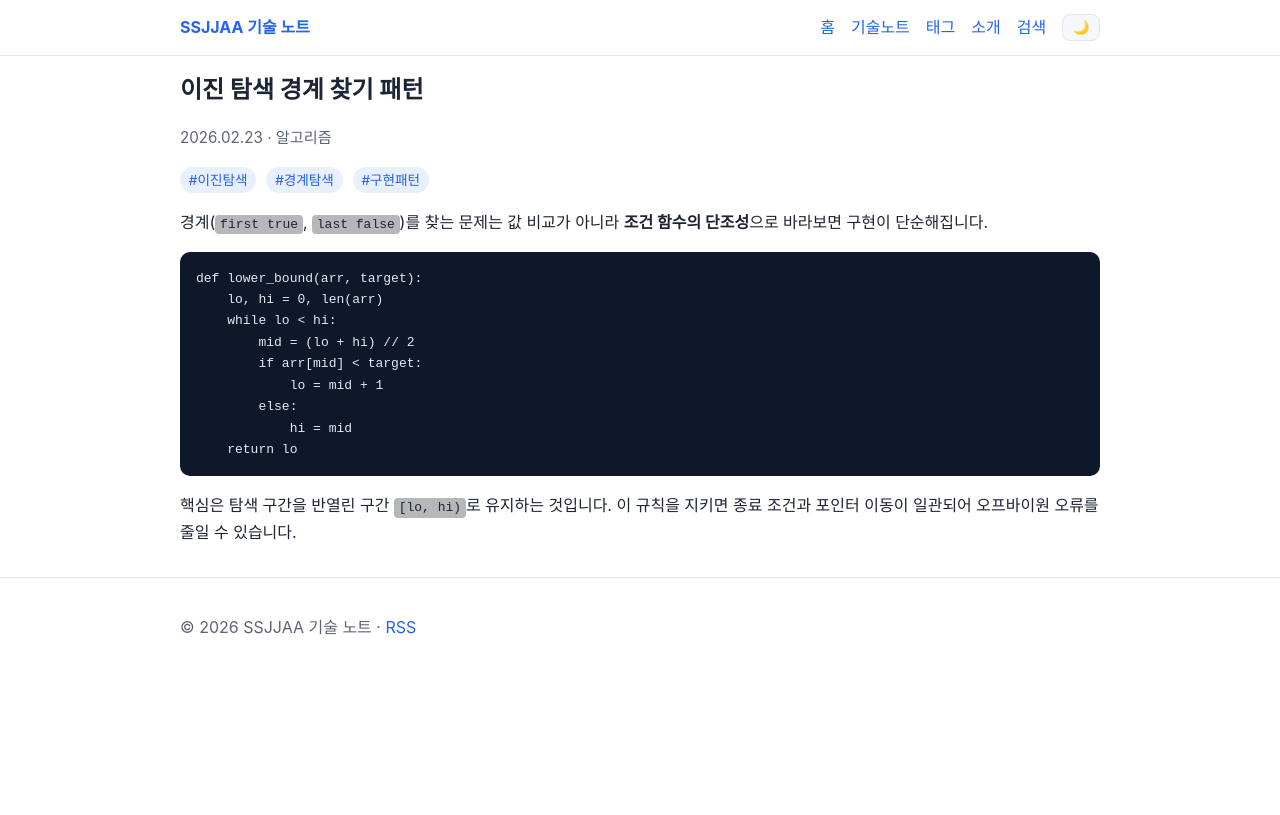
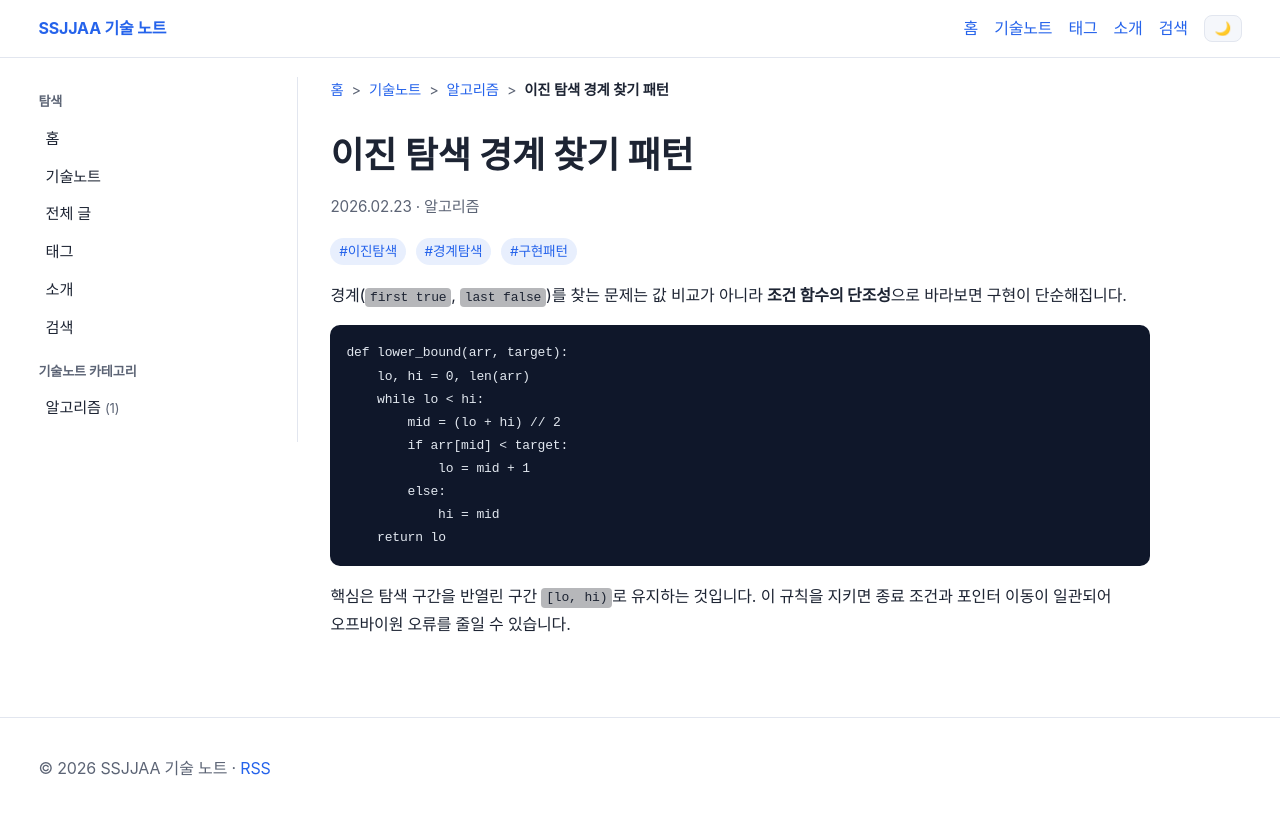
Before and after one commit to ssjjaa-algo/ssjjaa-algo.github.io, a Jekyll site: the page built from _posts/2026-02-23-first-note.md, in a window 1280 px wide. Shown: the top 815 px of the page. Built offline with Jekyll 4.4.1, drawn with Linux system fonts in a browser that asks for light colours.

Commit message:
Refactor site layout to GitHub Docs style

```diff
--- /dev/null
+++ b/_includes/sidebar.html
@@ -0,0 +1,26 @@
+<aside class="docs-sidebar" aria-label="문서 탐색">
+  <div class="docs-sidebar-inner">
+    <p class="sidebar-title">탐색</p>
+    <ul class="sidebar-links">
+      <li><a href="{{ '/' | relative_url }}">홈</a></li>
+      <li><a href="{{ '/pages/notes.html' | relative_url }}">기술노트</a></li>
+      <li><a href="{{ '/pages/posts.html' | relative_url }}">전체 글</a></li>
+      <li><a href="{{ '/pages/tags.html' | relative_url }}">태그</a></li>
+      <li><a href="{{ '/pages/about.html' | relative_url }}">소개</a></li>
+      <li><a href="{{ '/pages/search.html' | relative_url }}">검색</a></li>
+    </ul>
+
+    <p class="sidebar-title">기술노트 카테고리</p>
+    <ul class="sidebar-links sidebar-categories">
+      {% assign sorted_categories = site.categories | sort %}
+      {% for category in sorted_categories %}
+        <li>
+          <a href="{{ '/pages/notes.html#' | append: category[0] | slugify | relative_url }}">
+            {{ category[0] }}
+            <span class="count">({{ category[1] | size }})</span>
+          </a>
+        </li>
+      {% endfor %}
+    </ul>
+  </div>
+</aside>
--- a/_layouts/default.html
+++ b/_layouts/default.html
@@ -10,11 +10,15 @@
   </head>
   <body>
     {% include header.html %}
-    <main class="container">
-      {{ content }}
-    </main>
+    <div class="docs-shell container">
+      {% include sidebar.html %}
+      <main class="content-area">
+        {{ content }}
+      </main>
+    </div>
     {% include footer.html %}
     <script src="{{ '/assets/js/theme.js' | relative_url }}"></script>
+    <script src="{{ '/assets/js/docs.js' | relative_url }}"></script>
     <script src="{{ '/assets/js/search.js' | relative_url }}"></script>
   </body>
 </html>
--- a/_layouts/post.html
+++ b/_layouts/post.html
@@ -2,6 +2,19 @@
 layout: default
 ---
 <article class="post">
+  <nav class="breadcrumb" aria-label="Breadcrumb">
+    <a href="{{ '/' | relative_url }}">홈</a>
+    <span aria-hidden="true">&gt;</span>
+    <a href="{{ '/pages/notes.html' | relative_url }}">기술노트</a>
+    {% assign primary_category = page.categories | first %}
+    {% if primary_category %}
+      <span aria-hidden="true">&gt;</span>
+      <a href="{{ '/pages/notes.html#' | append: primary_category | slugify | relative_url }}">{{ primary_category }}</a>
+    {% endif %}
+    <span aria-hidden="true">&gt;</span>
+    <span class="current">{{ page.title }}</span>
+  </nav>
+
   <header>
     <h1>{{ page.title }}</h1>
     <p class="meta">{{ page.date | date: "%Y.%m.%d" }} · {% if page.categories %}{{ page.categories | join: ", " }}{% endif %}</p>
@@ -13,5 +26,10 @@ layout: default
       </p>
     {% endif %}
   </header>
-  {{ content }}
+
+  <section id="post-toc" class="toc" aria-label="문서 목차"></section>
+
+  <div class="post-content">
+    {{ content }}
+  </div>
 </article>
--- a/assets/css/main.css
+++ b/assets/css/main.css
@@ -21,31 +21,105 @@ html[data-theme="dark"] {
 }
 
 * { box-sizing: border-box; }
+html { scroll-behavior: smooth; }
 body {
   margin: 0;
-  font-family: Inter, system-ui, -apple-system, Segoe UI, Roboto, sans-serif;
+  font-family: "Pretendard", "Noto Sans KR", "Apple SD Gothic Neo", Inter, system-ui, -apple-system, Segoe UI, Roboto, sans-serif;
   background: var(--bg);
   color: var(--fg);
-  line-height: 1.65;
+  line-height: 1.78;
+  letter-spacing: -0.01em;
+  word-break: keep-all;
 }
 a { color: var(--link); text-decoration: none; }
 a:hover { text-decoration: underline; }
-.container { width: min(920px, 92vw); margin: 0 auto; }
+.container { width: min(1240px, 94vw); margin: 0 auto; }
 
-.site-header { border-bottom: 1px solid var(--border); background: var(--bg); position: sticky; top: 0; }
+.site-header { border-bottom: 1px solid var(--border); background: var(--bg); position: sticky; top: 0; z-index: 20; }
 .nav-wrap { display: flex; align-items: center; gap: 1rem; padding: 0.9rem 0; }
 .brand { font-weight: 700; margin-right: auto; }
 nav { display: flex; gap: 1rem; }
 #theme-toggle { border: 1px solid var(--border); background: var(--card); color: var(--fg); border-radius: 8px; padding: 0.3rem 0.6rem; cursor: pointer; }
 
-.hero { padding: 2.2rem 0 1.2rem; }
+.docs-shell {
+  display: grid;
+  grid-template-columns: 260px minmax(0, 1fr);
+  gap: 2rem;
+  align-items: start;
+  padding: 1.2rem 0 2.4rem;
+}
+
+.docs-sidebar {
+  position: sticky;
+  top: 4.8rem;
+  max-height: calc(100vh - 5.2rem);
+  overflow-y: auto;
+  border-right: 1px solid var(--border);
+  padding-right: 1rem;
+}
+
+.docs-sidebar-inner { padding-bottom: 1rem; }
+.sidebar-title { font-size: 0.82rem; color: var(--muted); margin: 0.8rem 0 0.35rem; font-weight: 700; }
+.sidebar-links { list-style: none; margin: 0; padding: 0; }
+.sidebar-links li a {
+  display: block;
+  padding: 0.34rem 0.45rem;
+  border-radius: 7px;
+  color: var(--fg);
+  font-size: 0.95rem;
+}
+.sidebar-links li a:hover { background: var(--card); text-decoration: none; }
+.sidebar-links .count { color: var(--muted); font-size: 0.82rem; }
+
+.content-area { min-width: 0; }
+.content-area > * { max-width: 820px; }
+
+.hero { padding: 1.2rem 0 1rem; }
 .meta { color: var(--muted); font-size: 0.95rem; }
 
 .cards { display: grid; gap: 1rem; }
 .card { background: var(--card); border: 1px solid var(--border); border-radius: 12px; padding: 1rem 1.1rem; }
 .tag { display: inline-block; background: color-mix(in oklab, var(--link) 10%, transparent); border-radius: 999px; padding: 0.1rem 0.55rem; margin-right: 0.35rem; font-size: 0.85rem; }
 
-.post h1, .page h1 { line-height: 1.2; }
+.page h1,
+.post h1 { line-height: 1.25; font-size: clamp(1.8rem, 3.2vw, 2.25rem); margin-bottom: 0.4rem; }
+.post h2,
+.post h3 { scroll-margin-top: 5.5rem; }
+
+.breadcrumb {
+  display: flex;
+  gap: 0.5rem;
+  align-items: center;
+  margin-bottom: 0.8rem;
+  color: var(--muted);
+  font-size: 0.9rem;
+  flex-wrap: wrap;
+}
+.breadcrumb .current { color: var(--fg); font-weight: 600; }
+
+.toc {
+  margin: 1rem 0 1.4rem;
+  padding: 0.75rem 0.95rem;
+  border: 1px solid var(--border);
+  border-radius: 10px;
+  background: var(--card);
+}
+.toc:empty { display: none; }
+.toc-title { margin: 0 0 0.3rem; font-size: 0.9rem; color: var(--muted); font-weight: 700; }
+.toc-list { margin: 0; padding-left: 1rem; }
+.toc-list .toc-h3 { margin-left: 0.8rem; }
+
+.heading-anchor {
+  margin-left: 0.35rem;
+  opacity: 0;
+  color: var(--muted);
+  font-weight: 400;
+}
+.post-content h2:hover .heading-anchor,
+.post-content h3:hover .heading-anchor,
+.post-content h2:focus-within .heading-anchor,
+.post-content h3:focus-within .heading-anchor { opacity: 1; text-decoration: none; }
+
 .post pre, .highlight pre {
   background: var(--code-bg);
   color: var(--code-fg);
@@ -56,7 +130,7 @@ nav { display: flex; gap: 1rem; }
 .post code { background: color-mix(in oklab, var(--card) 80%, black 20%); padding: 0.15rem 0.3rem; border-radius: 4px; }
 .post pre code { background: transparent; padding: 0; }
 
-.site-footer { border-top: 1px solid var(--border); margin-top: 2rem; padding: 1.25rem 0; color: var(--muted); }
+.site-footer { border-top: 1px solid var(--border); margin-top: 1.5rem; padding: 1.25rem 0; color: var(--muted); }
 
 .search-input {
   width: 100%;
@@ -68,7 +142,21 @@ nav { display: flex; gap: 1rem; }
   color: var(--fg);
 }
 
+@media (max-width: 980px) {
+  .docs-shell { grid-template-columns: 1fr; }
+  .docs-sidebar {
+    position: static;
+    top: auto;
+    max-height: none;
+    border-right: 0;
+    border-bottom: 1px solid var(--border);
+    padding: 0 0 0.8rem;
+    margin-bottom: 0.2rem;
+  }
+}
+
 @media (max-width: 780px) {
   .nav-wrap { flex-wrap: wrap; }
   nav { width: 100%; flex-wrap: wrap; }
+  .content-area > * { max-width: 100%; }
 }
--- /dev/null
+++ b/assets/js/docs.js
@@ -0,0 +1,63 @@
+(() => {
+  const content = document.querySelector('.post-content');
+  if (!content) return;
+
+  const slugify = (text) =>
+    text
+      .toLowerCase()
+      .trim()
+      .replace(/[\s\u00A0]+/g, '-')
+      .replace(/[^\w가-힣-]/g, '')
+      .replace(/--+/g, '-');
+
+  const headings = Array.from(content.querySelectorAll('h2, h3'));
+  if (!headings.length) return;
+
+  const usedIds = new Set();
+  headings.forEach((heading) => {
+    let id = heading.id || slugify(heading.textContent || 'section');
+    if (!id) id = 'section';
+    let candidate = id;
+    let index = 2;
+    while (usedIds.has(candidate) || document.getElementById(candidate)) {
+      candidate = `${id}-${index}`;
+      index += 1;
+    }
+    usedIds.add(candidate);
+    heading.id = candidate;
+
+    if (!heading.querySelector('.heading-anchor')) {
+      const anchor = document.createElement('a');
+      anchor.className = 'heading-anchor';
+      anchor.href = `#${candidate}`;
+      anchor.textContent = '#';
+      anchor.setAttribute('aria-label', `${heading.textContent} 섹션 링크`);
+      heading.appendChild(anchor);
+    }
+  });
+
+  const toc = document.getElementById('post-toc');
+  if (!toc) return;
+
+  const title = document.createElement('p');
+  title.className = 'toc-title';
+  title.textContent = 'On this page';
+
+  const list = document.createElement('ul');
+  list.className = 'toc-list';
+
+  headings.forEach((heading) => {
+    const item = document.createElement('li');
+    item.className = heading.tagName === 'H3' ? 'toc-h3' : 'toc-h2';
+
+    const link = document.createElement('a');
+    link.href = `#${heading.id}`;
+    link.textContent = heading.textContent.replace(/#$/, '').trim();
+
+    item.appendChild(link);
+    list.appendChild(item);
+  });
+
+  toc.appendChild(title);
+  toc.appendChild(list);
+})();
```
